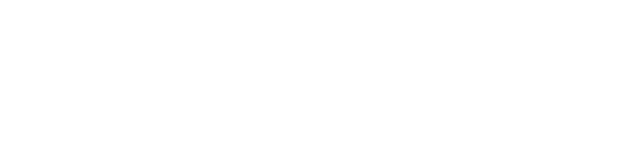
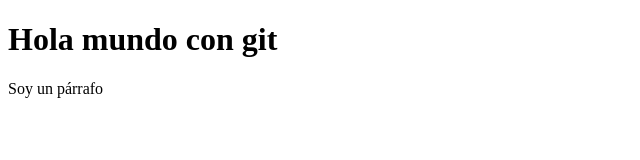
Before and after one commit to Uriel-Palacios/git-practica, a plain HTML site: page index.html in a window 1280 px wide. Shown: the whole page, without its empty margins (0-640 px from the left). Drawn offline with Linux system fonts and the light colour scheme.

Commit message:
Agregue parrafo y css

```diff
--- /dev/null
+++ b/CSS/stlye.css
@@ -0,0 +1,3 @@
+body{
+    background-color: red;
+}
--- a/index.html
+++ b/index.html
@@ -3,9 +3,11 @@
 <head>
     <meta charset="UTF-8">
     <meta name="viewport" content="width=device-width, initial-scale=1.0">
-    <title>Document</title>
+    <title>Clase 09 - Git</title>
 </head>
 <body>
+    <h1>Hola mundo con git</h1>
 
+    <p>Soy un párrafo</p>
 </body>
 </html>
```
